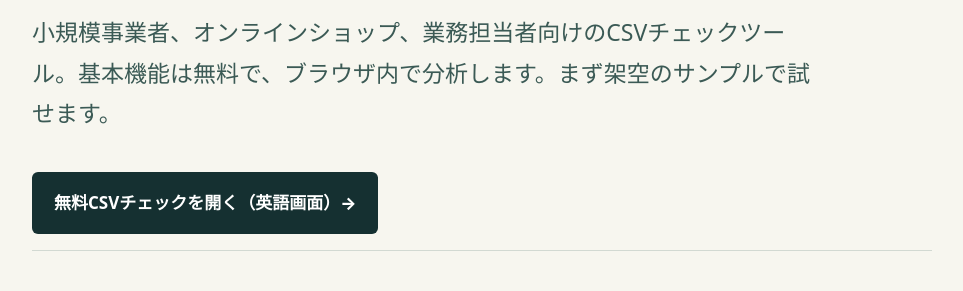
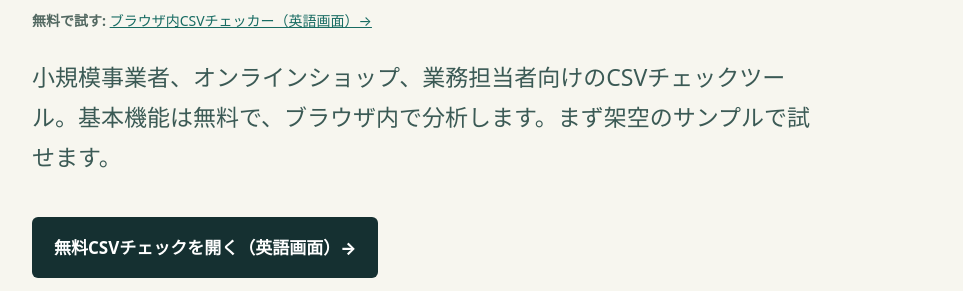
Before and after one commit to charlysmoky2010-hub/charlysmoky2010-hub.github.io, a website: page microvault/global/ja.html in a window 1280 px wide. Shown: the part 332-623 px from the top of the page, without its empty margins (158-1121 px from the left). Drawn offline with Linux system fonts and the light colour scheme.

Commit message:
growth(microvault): guide global visitors to real free CSV mini checker

```diff
--- a/microvault/global/ja.html
+++ b/microvault/global/ja.html
@@ -15,7 +15,8 @@
 <script type="application/ld+json">{"@context":"https://schema.org","@type":"SoftwareApplication","name":"MicroVault CSV Checker","url":"https://charlysmoky2010-hub.github.io/microvault/global/ja.html","applicationCategory":"BusinessApplication","operatingSystem":"Web browser","description":"CSVファイルの完全一致する重複行や空欄をブラウザ上で確認。基本チェックは無料。データ行をアップロードせずに分析できます。","offers":{"@type":"Offer","price":"0","priceCurrency":"EUR"},"inLanguage":"ja"}</script>
 </head>
 <body><header><strong>MICROVAULT / CERBERRUS144</strong><nav><a href="https://charlysmoky2010-hub.github.io/microvault/global/" lang="en" >English</a><a href="https://charlysmoky2010-hub.github.io/microvault/global/es.html" lang="es" >Español</a><a href="https://charlysmoky2010-hub.github.io/microvault/global/pt-br.html" lang="pt-BR" >Português</a><a href="https://charlysmoky2010-hub.github.io/microvault/global/ja.html" lang="ja" aria-current="page">日本語</a></nav></header>
-<main><p class="eyebrow">GLOBAL / CSVデータ品質チェック</p><h1>CSVの重複行と空欄を、インポート前に確認。</h1><p class="lead">小規模事業者、オンラインショップ、業務担当者向けのCSVチェックツール。基本機能は無料で、ブラウザ内で分析します。まず架空のサンプルで試せます。</p>
+<main><p class="eyebrow">GLOBAL / CSVデータ品質チェック</p><h1>CSVの重複行と空欄を、インポート前に確認。</h1><p class="note"><strong>無料で試す:</strong> <a href="/microvault/global/checker.html">ブラウザ内CSVチェッカー（英語画面）→</a></p>
+<p class="lead">小規模事業者、オンラインショップ、業務担当者向けのCSVチェックツール。基本機能は無料で、ブラウザ内で分析します。まず架空のサンプルで試せます。</p>
 <a class="cta" href="https://microvault.floot.app/?src=share#analyzer" rel="noopener noreferrer">無料CSVチェックを開く（英語画面）→</a>
 <section><h2>チェックできる内容</h2><p>完全一致する重複行、空欄、列の構造を確認します。注文番号の重複だけでは、誤注文や二重請求を意味しません。実際の判断は元データと照合してください。</p><h2>架空データの例</h2><pre>order_id;item;status;amount
 A-104;print;paid;25.00
```
